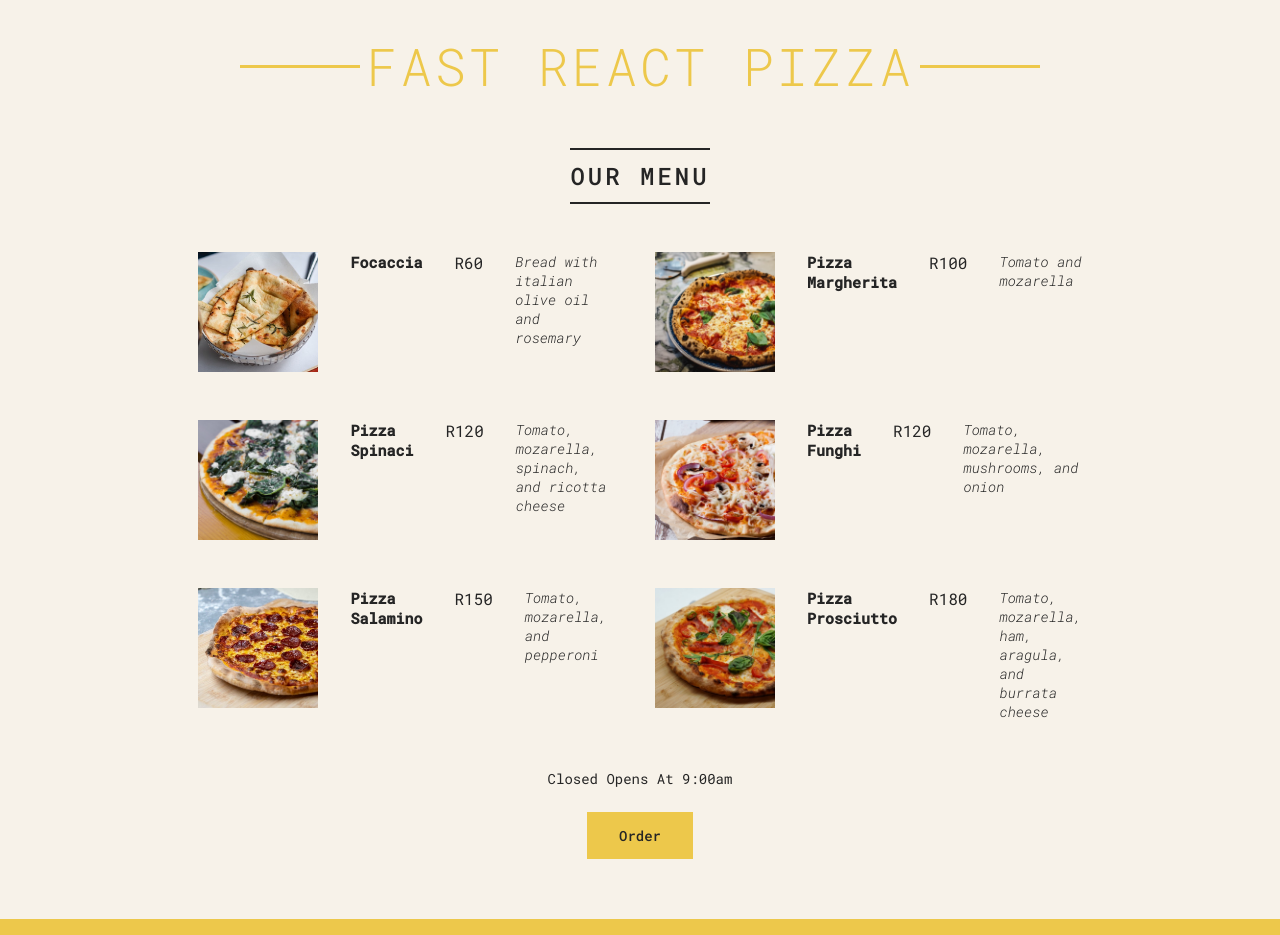
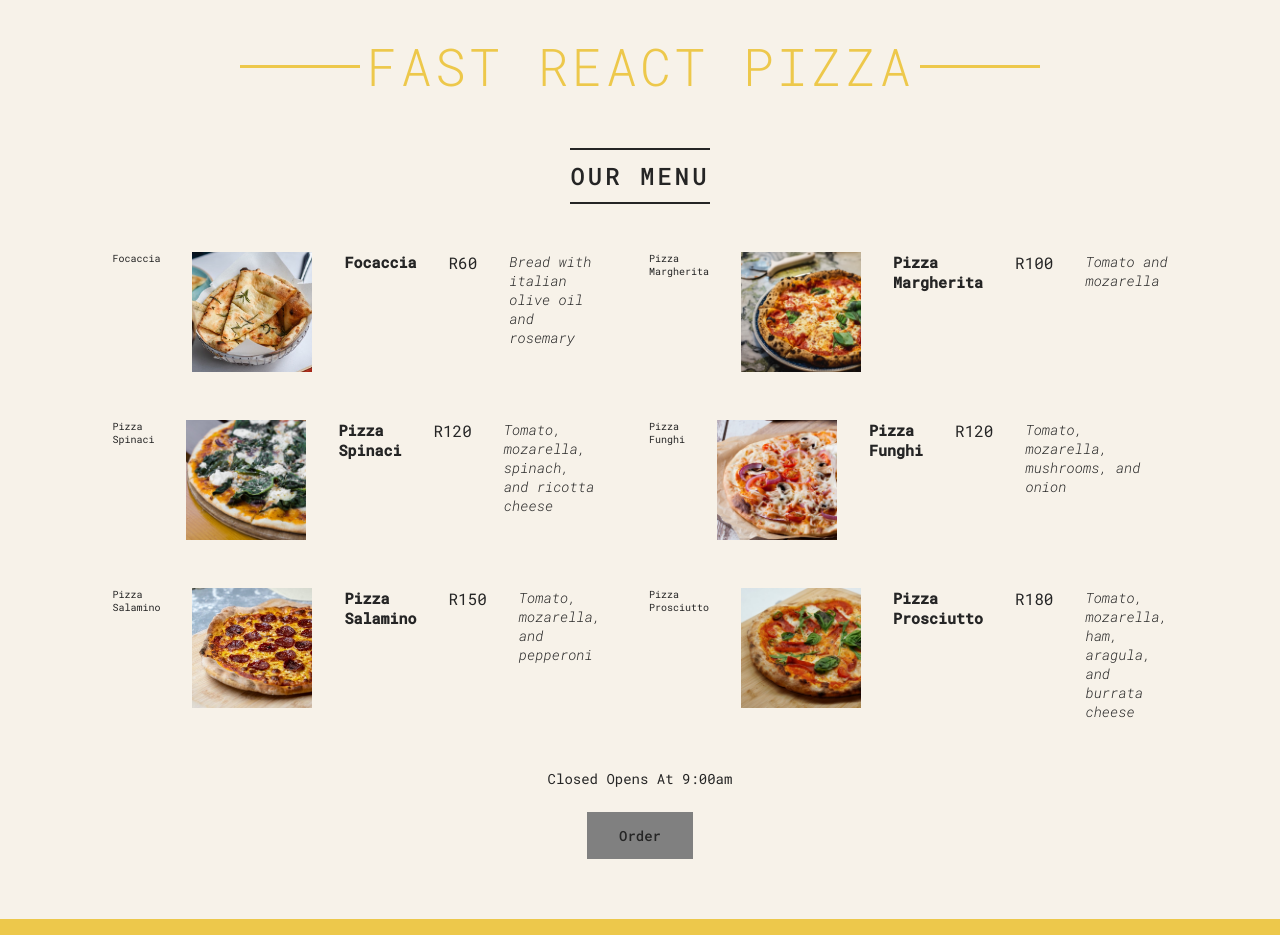
Before and after one commit to pedropkmmt/Pizza-Menu, a React (Vite) app in the folder Pizza-Fast/pizza-fast/: page / in a window 1280 px wide. Built offline with nearby package versions, Linux system fonts and the light colour scheme.

Commit message:
updated designs

```diff
--- a/Pizza-Fast/pizza-fast/src/Components/Footer.jsx
+++ b/Pizza-Fast/pizza-fast/src/Components/Footer.jsx
@@ -10,6 +10,19 @@ const Footer = () => {
         alert("We are closed")
      }
         */
+       if (!isOpen){
+        return(
+            <>
+            <footer className="footer">
+                <div className="order">
+                    <p>Closed Opens At {openHour}:00am</p>
+                    <button className="btnclosed">Order</button>
+                </div>
+              </footer>
+            </>
+
+        )
+       }else{
 
     return(
         <>
@@ -22,4 +35,5 @@ const Footer = () => {
         </>
     )
 }
+}
 export default Footer
--- a/Pizza-Fast/pizza-fast/src/Components/Pizzas.jsx
+++ b/Pizza-Fast/pizza-fast/src/Components/Pizzas.jsx
@@ -4,6 +4,7 @@ function Pizza(){
         <>
     {pizzaData.map((pizza, key) => (
             <div className='pizza'>
+                {key = pizza.name}
             <img src={pizza.photoName} alt={pizza.photoName} />
             <h2>{pizza.name}</h2>
             <span>R{pizza.price}</span>
--- a/Pizza-Fast/pizza-fast/src/index.css
+++ b/Pizza-Fast/pizza-fast/src/index.css
@@ -177,7 +177,17 @@ body {
 .btn:hover {
   background-color: #e9bb24;
 }
-
+.btnclosed{
+ color: inherit;
+  font-family: inherit;
+  border: none;
+  font-size: 1.4rem;
+  font-weight: 500;
+  background-color:grey;
+  padding: 1.4rem 3.2rem;
+  cursor: pointer;
+  transition: all 0.2s;
+}
 /*
 SPACING SYSTEM (px)
 2 / 4 / 8 / 12 / 16 / 24 / 32 / 40 / 48 / 64 / 80 / 96 / 128
```
